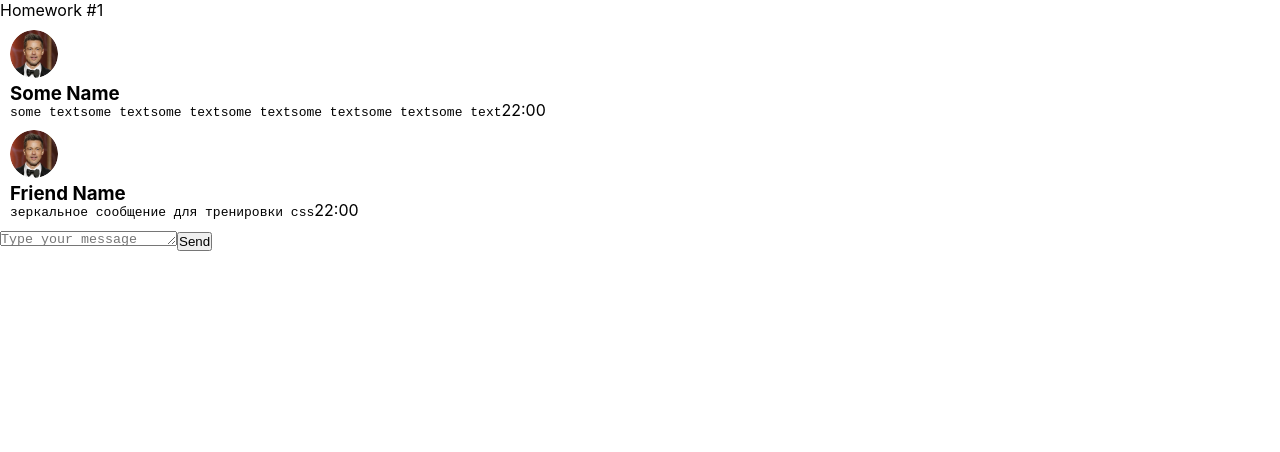
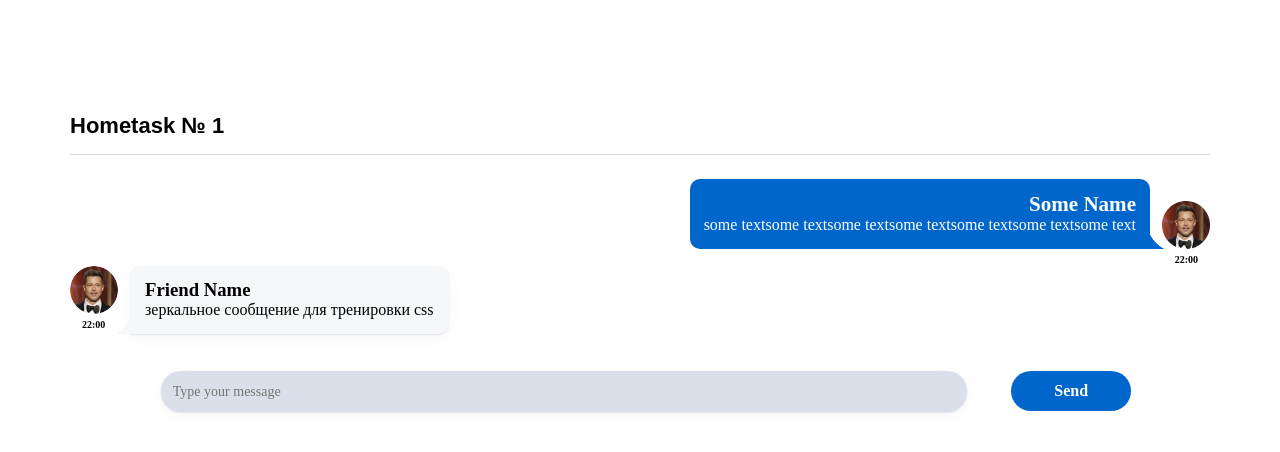
Before and after one commit to theRoodi/hws2, a React (Create React App) app: page / in a window 1280 px wide. Shown: the top 452 px of the page. Built offline with nearby package versions, Linux system fonts and the light colour scheme.

Commit message:
gh-pages

```diff
--- a/package.json
+++ b/package.json
@@ -1,6 +1,6 @@
 {
   "name": "hws2",
-  "homepage": "http://IgnatZakalinsky.github.io/hws2",
+  "homepage": "http://theroodi.github.io/hws2",
   "version": "0.1.0",
   "private": true,
   "dependencies": {
@@ -16,7 +16,7 @@
     "@types/react-dom": "18.0.6",
     "@types/uuid": "8.3.4",
     "axios": "0.27.2",
-    "gh-pages": "4.0.0",
+    "gh-pages": "^4.0.0",
     "react": "18.2.0",
     "react-dom": "18.2.0",
     "react-redux": "8.0.4",
--- a/src/s1-main/App.module.css
+++ b/src/s1-main/App.module.css
@@ -7,5 +7,16 @@
 }
 
 .hwTitle {
-
+    margin-top: 112px;
+    padding-bottom: 15px;
+    border-bottom: 1px solid #D9D9D9;
+    font-family: 'Montserrat', sans-serif;
+    font-style: normal;
+    font-weight: 600;
+    font-size: 22px;
+    line-height: 27px;
+    margin-bottom: 24px;
 }
+.hw1{
+    margin: auto 70px;
+}
--- a/src/s2-homeworks/hw01/HW1.tsx
+++ b/src/s2-homeworks/hw01/HW1.tsx
@@ -55,8 +55,8 @@ export const friendMessage0: MessageType = {
 
 const HW1 = () => {
     return (
-        <div id={'hw1'}>
-            <div className={s2.hwTitle}>Homework #1</div>
+        <div id={'hw1'} className={s2.hw1}>
+            <div className={s2.hwTitle}>Hometask № 1</div>
             <div className={s2.hw}>
                 {/*проверка отображения (не менять)*/}
                 <div>
--- a/src/s2-homeworks/hw01/friend-message/FriendMessage.module.css
+++ b/src/s2-homeworks/hw01/friend-message/FriendMessage.module.css
@@ -1,11 +1,14 @@
 .friendMessage {
     display: flex;
-    align-items: flex-end;
-    margin: 10px;
+    align-items: flex-start;
+    flex-direction: column;
+    justify-content: space-between;
+    width: 100%;
 }
 
 .friendImageAndText {
-
+    display: flex;
+    gap: 12px;
 }
 
 .friendImageAndText img {
@@ -15,21 +18,49 @@
 }
 
 .friendText {
-
+    background-color: #F5F7FB;
+    border-radius: 10px 10px 10px 0;
+    box-shadow: 0 5px 20px rgb(29 33 38 / 3%), 0 1px 2px rgb(29 33 38 / 10%);
+    color: #000;
+    display: flex;
+    flex-direction: column;
+    justify-content: space-between;
+    padding: 14px 15px;
+    position: relative;
 }
 
 .friendText:after {
-
+    background: radial-gradient(67px at top left,transparent 50%,#F5F7FB 51%) 100% 100%;
+    bottom: 0;
+    content: "";
+    display: block;
+    height: 30px;
+    position: absolute;
+    right: 100%;
+    width: 30px;
 }
 
 .friendName {
-
+    font-family: 'Montserrat';
+    font-style: normal;
+    font-weight: 600;
+    font-size: 16px;
+    line-height: 20px;
 }
 
 .friendMessageText {
-
+    font-family: 'Montserrat';
+    font-style: normal;
+    font-weight: 400;
+    font-size: 16px;
+    line-height: 20px;
 }
 
 .friendTime {
-
+    font-family: 'Montserrat';
+    font-style: normal;
+    font-weight: 600;
+    font-size: 10px;
+    line-height: 12px;
+    margin: -15px 0 0 12px;
 }
--- a/src/s2-homeworks/hw01/message-sender/MessageSender.module.css
+++ b/src/s2-homeworks/hw01/message-sender/MessageSender.module.css
@@ -1,18 +1,48 @@
 .sendForm {
-
+    align-items: center;
+    display: flex;
+    gap: 44px;
+    height: 10vh;
+    justify-content: center;
+    margin-top: 20px;
+    width: 90vw;
 }
 
 .textarea {
-
+    background-color: #dbdfe9;
+    border: none;
+    border-radius: 20px;
+    box-shadow: 0 5px 20px rgb(29 33 38 / 3%), 0 1px 2px rgb(29 33 38 / 10%);
+    color: rgba(0,0,0,.6);
+    font-family: Montserrat;
+    font-size: 14px;
+    font-style: normal;
+    font-weight: 400;
+    line-height: 17px;
+    min-height: 30%;
+    outline: none;
+    padding: 12px;
+    resize: none;
+    width: 70%;
 }
 
 .button {
-
+    background: #0066CC;
+    border: none;
+    border-radius: 20px;
+    color: #fff;
+    font-family: Montserrat;
+    font-size: 16px;
+    font-style: normal;
+    font-weight: 600;
+    height: 40px;
+    line-height: 20px;
+    width: 120px;
 }
 
 .button:hover {
-
+    background: #1381ea;
 }
 .button:active {
-
+    background: #033c73;
 }
--- a/src/s2-homeworks/hw01/message/Message.module.css
+++ b/src/s2-homeworks/hw01/message/Message.module.css
@@ -1,35 +1,67 @@
 .message {
+    align-items: flex-end;
     display: flex;
-    align-items: flex-end;
-    margin: 10px;
+    flex-direction: column;
+    justify-content: space-between;
+    width: 100%;
 }
 
 .imageAndText {
-
+    display: flex;
+    flex-direction: row-reverse;
+    gap: 12px;
 }
 
 .imageAndText img {
+    align-self: end;
     width: 48px;
-    height: 48px;
-    border-radius: 50%;
 }
 
 .text {
-
+    background-color: #0066CC;
+    border-radius: 10px 10px 0 10px;
+    color: #FFFFFF;
+    display: flex;
+    flex-direction: column;
+    justify-content: space-between;
+    padding: 14px 14px;
+    position: relative;
 }
 
 .text:after {
-
+    background: radial-gradient(67px at top right,transparent 50%,#0066CC 51%) 100% 100%;
+    bottom: 0;
+    content: '';
+    display: block;
+    height: 30px;
+    left: 100%;
+    position: absolute;
+    width: 30px;
 }
 
 .name {
-
+    align-self: end;
+    font-family: 'Montserrat';
+    font-style: normal;
+    font-weight: 600;
+    font-size: 18px;
+    line-height: 22px;
 }
 
 .messageText {
-
+    font-family: 'Montserrat';
+    font-style: normal;
+    font-weight: 400;
+    font-size: 16px;
+    line-height: 20px;
 }
 
 .time {
-
+    color: #000;
+    font-family: 'Montserrat';
+    font-style: normal;
+    font-weight: 600;
+    font-size: 10px;
+    line-height: 12px;
+    margin: 5px 12px 0 0;
 }
```
Also changed, not shown: 1 other file (tests, documents, lock files or other folders).
